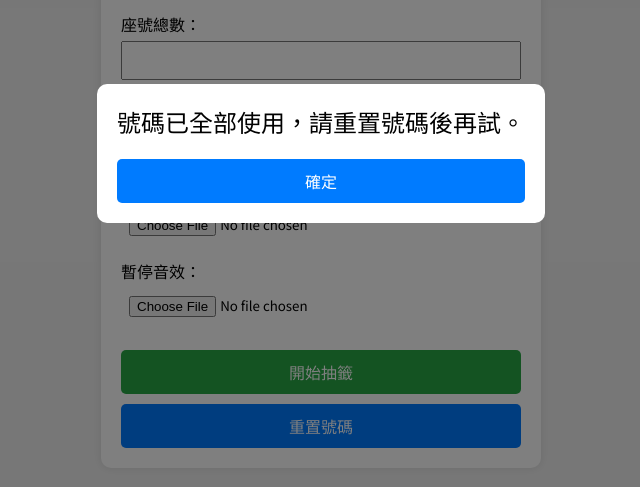
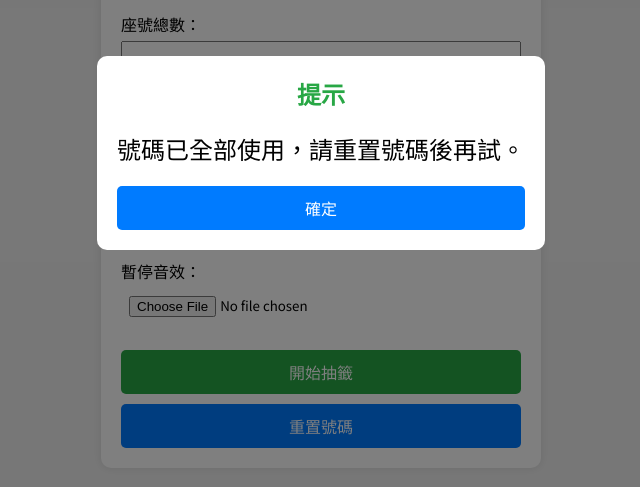
Before and after one commit to Yucheng0208/Classroom-Random, a plain HTML site: page index.html in a window 1280 px wide. Both pictures are taken after a click on the button "開始抽籤". Shown: the part 247-734 px from the top of the page, without its empty margins (319-959 px from the left). Drawn offline with Linux system fonts and the light colour scheme.

Commit message:
加入音效
範例音效

```diff
--- a/index.html
+++ b/index.html
@@ -226,6 +226,7 @@
     <!-- 提示視窗 -->
     <div id="alertModal" class="modal">
         <div class="alert-content">
+            <div class="modal-title">提示</div>
             <div>號碼已全部使用，請重置號碼後再試。</div>
             <button class="alert-close" onclick="closeAlert()">確定</button>
         </div>
```
Also changed, not shown: 2 other files.
